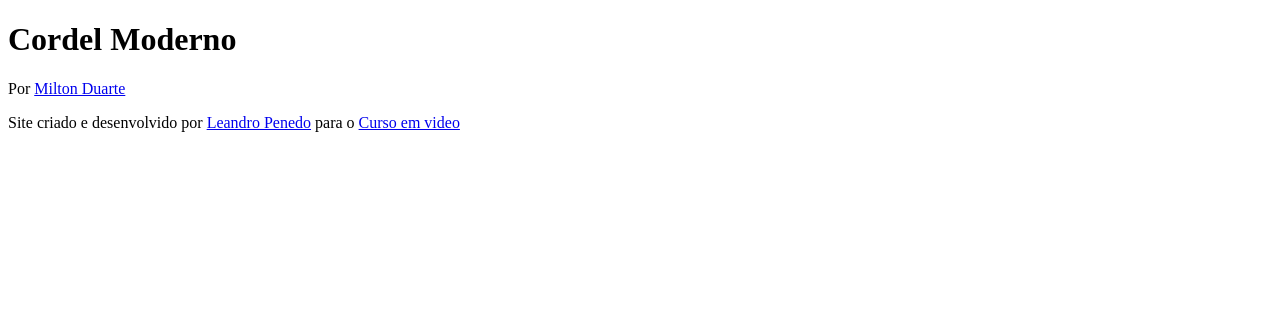
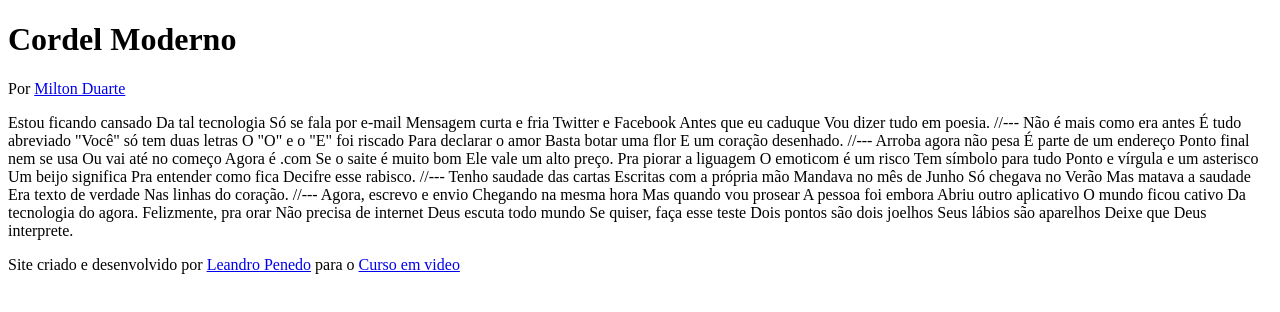
Before and after one commit to lepenedo/html-css, a plain HTML site: page desafios/d012/index.html in a window 1280 px wide. Drawn offline with Linux system fonts and the light colour scheme.

Commit message:
atualizei meu desafio 12.

```diff
--- a/desafios/d012/index.html
+++ b/desafios/d012/index.html
@@ -13,7 +13,69 @@
     <p>Por <a href=" https://www.recantodasletras.com.br/poesias/3186743" target="_blank">Milton Duarte</a></p>
 
 </header>
-    <main></main>
+Estou ficando cansado
+Da tal tecnologia
+Só se fala por e-mail
+Mensagem curta e fria
+Twitter e Facebook
+Antes que eu caduque
+Vou dizer tudo em poesia.
+
+//---
+
+Não é mais como era antes
+É tudo abreviado
+"Você" só tem duas letras
+O "O" e o "E" foi riscado
+Para declarar o amor
+Basta botar uma flor
+E um coração desenhado.
+
+//---
+
+Arroba agora não pesa
+É parte de um endereço
+Ponto final nem se usa
+Ou vai até no começo
+Agora é .com
+Se o saite é muito bom
+Ele vale um alto preço.
+
+Pra piorar a liguagem
+O emoticom é um risco
+Tem símbolo para tudo
+Ponto e vírgula e um asterisco
+Um beijo significa
+Pra entender como fica
+Decifre esse rabisco.
+
+//---
+
+Tenho saudade das cartas
+Escritas com a própria mão
+Mandava no mês de Junho
+Só chegava no Verão
+Mas matava a saudade
+Era texto de verdade
+Nas linhas do coração.
+
+//---
+
+Agora, escrevo e envio
+Chegando na mesma hora
+Mas quando vou prosear
+A pessoa foi embora
+Abriu outro aplicativo
+O mundo ficou cativo
+Da tecnologia do agora.
+
+Felizmente, pra orar
+Não precisa de internet
+Deus escuta todo mundo
+Se quiser, faça esse teste
+Dois pontos são dois joelhos
+Seus lábios são aparelhos
+Deixe que Deus interprete.
     <footer><p>Site criado e desenvolvido por <a href="https://github.com/lepenedo" target="_blank">Leandro Penedo</a> para o <a href="https://www.cursoemvideo.com" target="_blank">Curso em video</a></p></footer>
 </body>
 </html>
```
